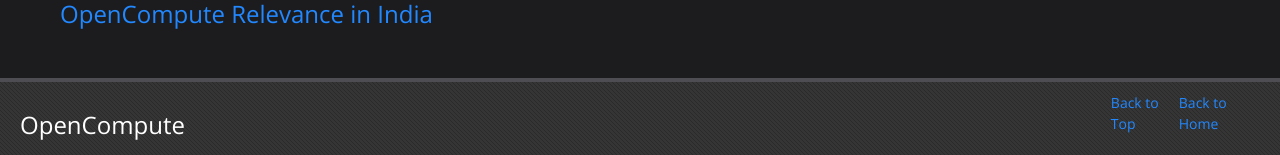
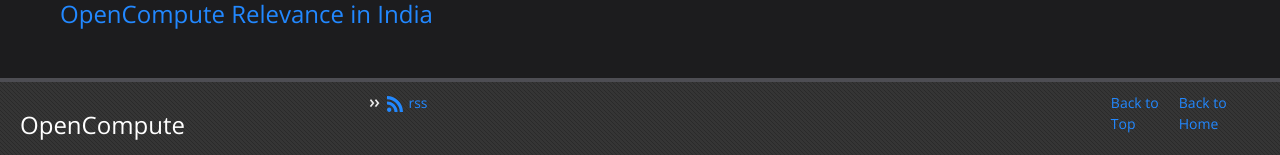
Before and after one commit to platformbuilds/OpenCompute, a Jekyll site: the page built from README.md, in a window 1280 px wide and 1298 px high. Shown: the part 1140-1295 px from the top of the window. Built offline with Jekyll 4.4.1, drawn with Linux system fonts in a browser that asks for light colours; nearby versions of some CDN libraries.

Commit message:
Update _config.yml

```diff
--- a/_config.yml
+++ b/_config.yml
@@ -1 +1,3 @@
 remote_theme: g2forge/charcoal
+
+rss: rss
```
